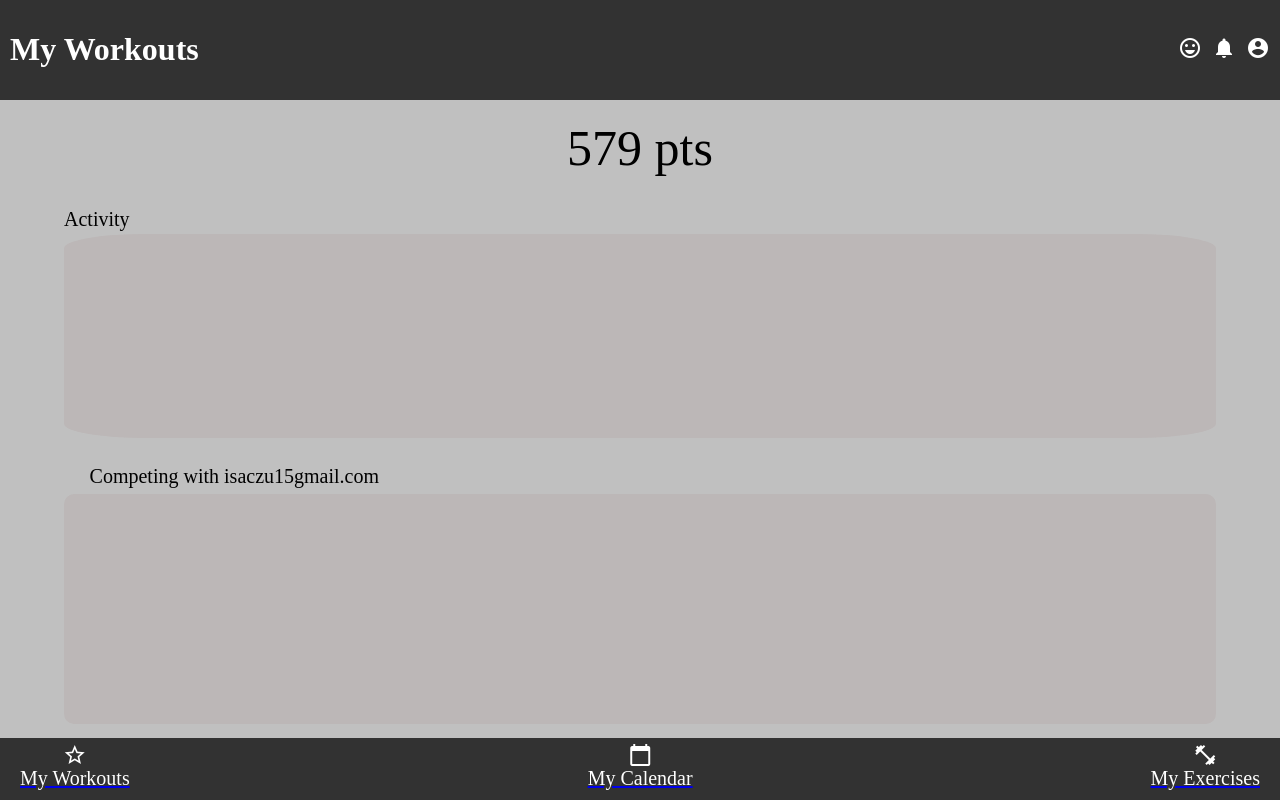
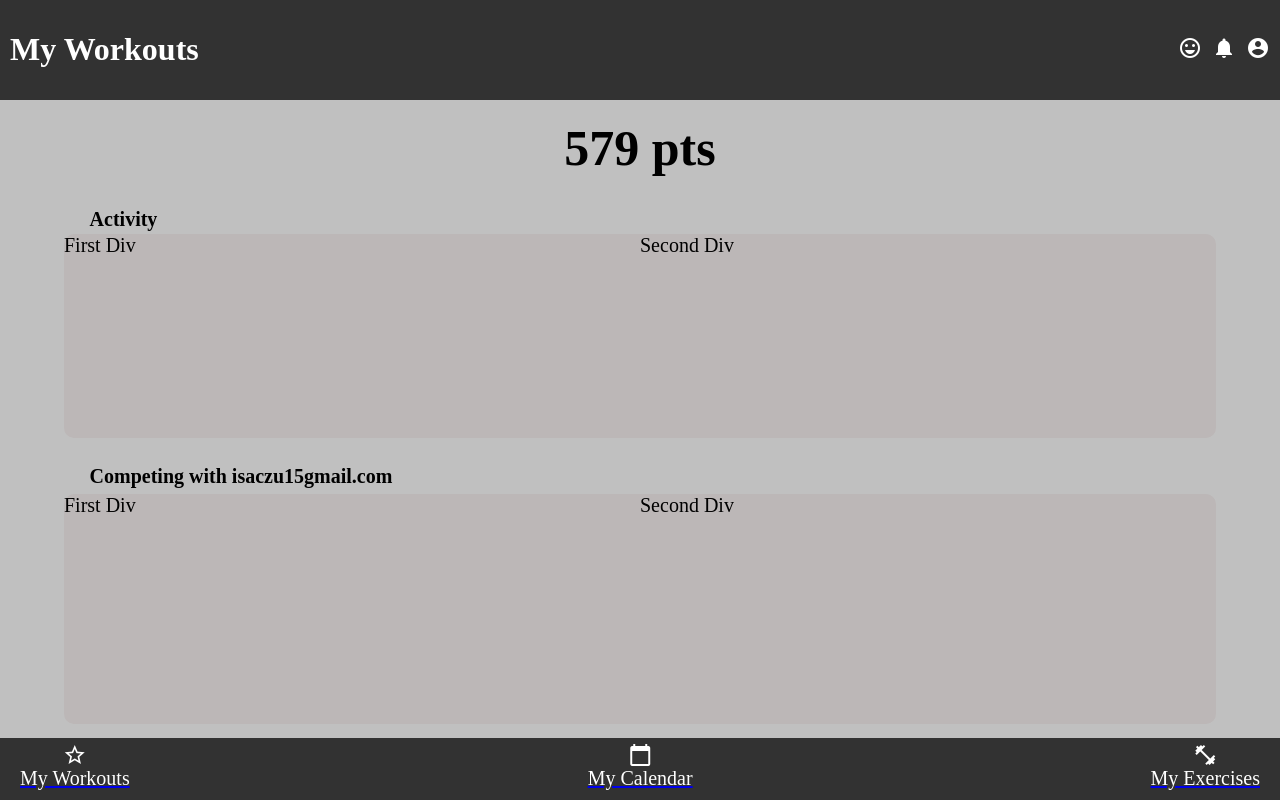
Before and after one commit to amczuboka/WorkoutDesignProject, an Angular app: page /points in a window 1280 px wide. Built offline with nearby package versions, Linux system fonts and the light colour scheme.

Commit message:
Small changes
Fix CSS and reformat

```diff
--- a/src/app/pages/points/points.component.html
+++ b/src/app/pages/points/points.component.html
@@ -6,15 +6,15 @@
   <div class="Activity">
     <p>Activity</p>
     <div class="user-stats">
-
+      <div class="activities">First Div</div>
+      <div class="rings">Second Div</div>
     </div>
   </div>
-
   <div class="Competition">
-        <p>Competing with
-            isaczu15gmail.com</p>
+    <p>Competing with isaczu15gmail.com</p>
     <div class="comp-stats">
-
+      <div class="activities">First Div</div>
+      <div class="rings">Second Div</div>
     </div>
   </div>
 </div>
--- a/src/app/pages/points/points.component.scss
+++ b/src/app/pages/points/points.component.scss
@@ -42,7 +42,7 @@
 .Activity p {
   height: 10%;
   order: 1;
-    margin-left: 5%;
+  margin-left: 7%;
   align-self: flex-start;
 }
 
@@ -54,14 +54,16 @@
 }
 
 .user-stats {
+  display: flex;
   order: 2;
   height: 80%;
   width: 90%;
-  border-radius: 7%;
+  border-radius: 10px;
   background-color: #bcb7b7;
 }
 
 .comp-stats {
+  display: flex;
   order: 2;
   height: 80%;
   width: 90%;
@@ -71,4 +73,15 @@
 
 p {
   margin: 0;
+  font-weight: bold;
 }
+
+.activities {
+  flex: 1;
+  width: 50%;
+}
+
+.rings {
+  flex: 1;
+  width: 50%;
+}
```
Lines whose indentation alone changed are shown as unchanged.
